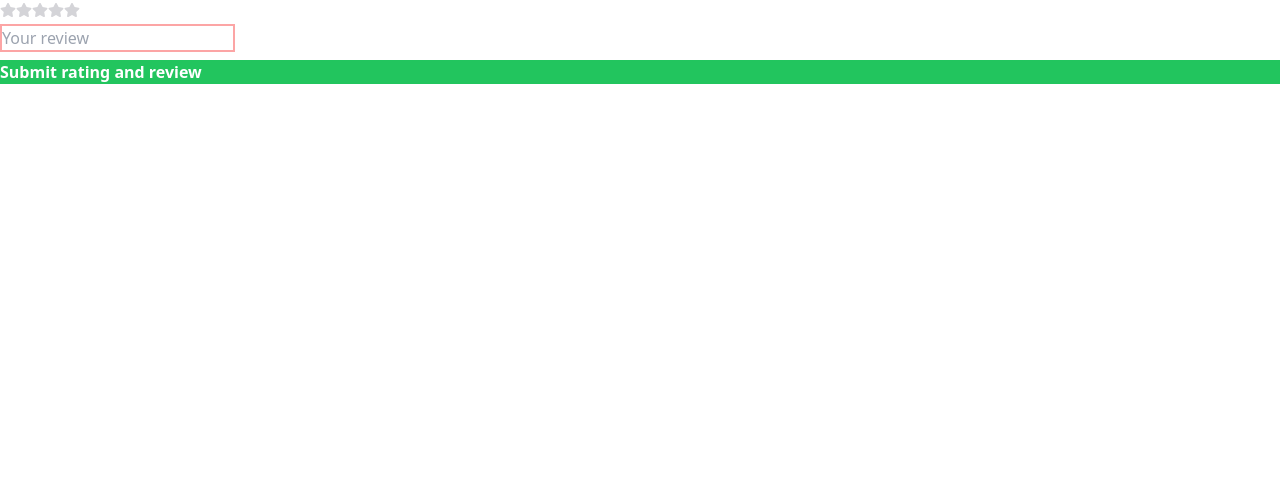
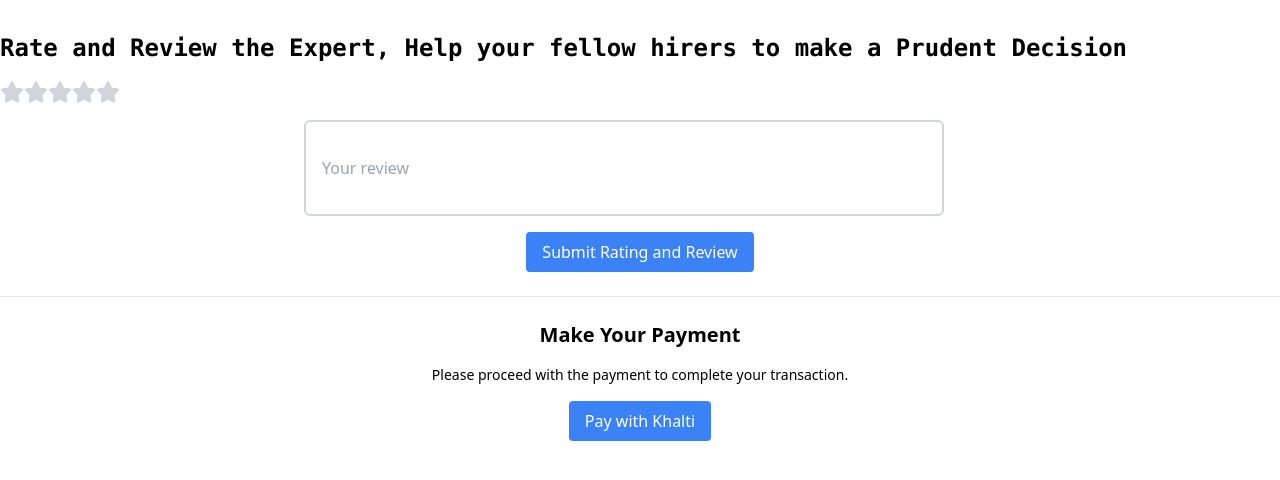
Before and after one commit to gulabi-squad/bigya, a React (Vite) app: page /rate in a window 1280 px wide. Shown: the top 480 px of the page. Built offline with nearby package versions, Linux system fonts and the light colour scheme.

Commit message:
rate reviews and payment

```diff
--- a/src/components/Rating.jsx
+++ b/src/components/Rating.jsx
@@ -1,52 +1,113 @@
-import React, { useContext } from "react";
+import React, { useState, useContext } from "react";
 import axios from "axios";
-import { useState } from "react";
 import { FaStar } from "react-icons/fa";
 import AuthContext from "../context/AuthContext";
-const StarRating = ({expert}) => {
-    let {tokens}=useContext(AuthContext)
+// import KhaltiLogo from "./khalti-logo.svg";
+
+const StarRating = ({ expert }) => {
+  const { tokens } = useContext(AuthContext);
   const [rating, setRating] = useState(0);
-    const [review,setReview]=useState('')
-    const [hover, setHover] = useState(0);
+  const [review, setReview] = useState("");
+  const [isSubmitting, setIsSubmitting] = useState(false);
 
-    const handleRatingChange=()=>{
-      const url = `http://127.0.0.1:8000/rateexpert/${expert.id}/`;
-    const data = { ratingofex: rating,
-                   review:review
+  const handleRatingChange = (value) => {
+    setRating(value);
   };
-    axios.post(url, data,{
+
+  const handleReviewChange = (e) => {
+    setReview(e.target.value);
+  };
+
+  const handleSubmit = () => {
+    setIsSubmitting(true);
+
+    const expertId = expert.id;
+    const url = `http://127.0.0.1:8000/rateexpert/${expertId}/`;
+    const data = {
+      ratingofex: rating,
+      review: review,
+    };
+
+    axios
+      .post(url, data, {
         headers: {
-        Authorization: `Bearer ${tokens.access}`
-    }
+          Authorization: `Bearer ${tokens.access}`,
+        },
       })
-      .then(response => {
-        console.log(response)
+      .then((response) => {
+        console.log(response);
+        setIsSubmitting(false);
       })
-      .catch(error => {
+      .catch((error) => {
         console.log(error);
+        setIsSubmitting(false);
       });
-    }
+  };
+
+  const handlePayment = () => {
+    // Implement the payment logic using Khalti
+    // Redirect the user to Khalti payment gateway or use Khalti API
+    // to process the payment
+    // You can include your own implementation or refer to Khalti documentation
+  };
+
   return (
-      <div>
-        <div>
-        {[...Array(5)].map((star, index) => {
-         const ratingValue=index+1
+    <div className="container mx-auto py-8">
+      <div className="mb-4">
+        <h1 className="text-2xl font-bold mb-4 font-mono">Rate and Review the Expert, Help your fellow hirers to make a Prudent Decision</h1>
+        <div className="flex items-center">
+          {[...Array(5)].map((_, index) => {
+            const ratingValue = index + 1;
             return (
-         <button key={ratingValue} value={ratingValue} onClick={()=>{setRating(ratingValue)}}>
-          <FaStar color={ratingValue<=rating ?  "#facc15": "#d4d4d8"}/>
+              <button
+                key={ratingValue}
+                className={`${
+                  ratingValue <= rating ? "text-yellow-400" : "text-gray-300"
+                } text-2xl focus:outline-none`}
+                onClick={() => handleRatingChange(ratingValue)}
+              >
+                <FaStar />
               </button>
-
             );
           })}
         </div>
-        <div>
-         <input className="border-2 border-red-300 mb-2" type='text' placeholder="Your review" onChange={(e)=>setReview(e.target.value)}></input>
       </div>
-        <div className="font-bold text-white bg-green-500">
-
-        <button onClick={handleRatingChange}>Submit rating and review</button>
+      <div className="mb-4 flex">
+        <input
+          className="border-2 border-gray-300 rounded-md py-2 px-4 w-1/2 h-[6rem] ml-[19rem]"
+          type="text"
+          placeholder="Your review"
+          value={review}
+          onChange={handleReviewChange}
+        />
+      </div>
+      <div className="text-center">
+        <button
+          className={`bg-blue-500 text-white py-2 px-4 rounded hover:bg-blue-600 ${
+            isSubmitting ? "opacity-50 cursor-not-allowed" : ""
+          }`}
+          onClick={handleSubmit}
+          disabled={isSubmitting}
+        >
+          {isSubmitting ? "Submitting..." : "Submit Rating and Review"}
+        </button>
+      </div>
+      <hr className="my-6" />
+      <div className="text-center">
+        <h2 className="text-xl font-bold mb-4">Make Your Payment</h2>
+        {/* <img src={KhaltiLogo} alt="Khalti" className="mx-auto h-8 mb-4" /> */}
+        <p className="text-sm mb-4">
+          Please proceed with the payment to complete your transaction.
+        </p>
+        <button
+          className="bg-blue-500 text-white py-2 px-4 rounded hover:bg-blue-600"
+          onClick={handlePayment}
+        >
+          Pay with Khalti
+        </button>
       </div>
     </div>
   );
 };
-  export default StarRating
+
+export default StarRating;
```
Lines whose indentation alone changed are shown as unchanged.
